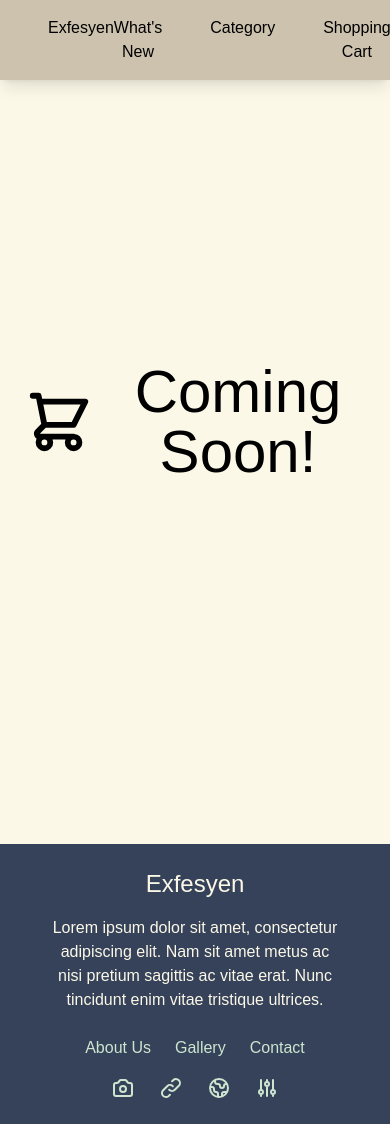
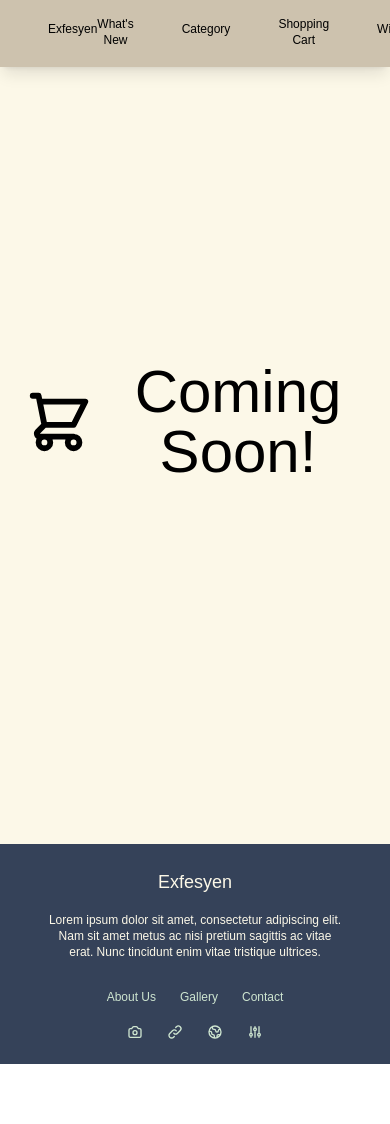
Before and after one commit to eugeniusms/exfesyen, a React (Create React App) app: page / in a window 390 px wide. After the commit the page ends 1064 px from the top, so only its background shows below. Built offline with nearby package versions, Linux system fonts and the light colour scheme.

Commit message:
SEMI-RESPONSIVE 2 - Footer

```diff
--- a/src/components/Button.js
+++ b/src/components/Button.js
@@ -14,7 +14,7 @@ const Button = (props) => {
                 </button>
             }
             { props.preset == "transparent" &&
-                <button className="hover:text-creamy hover:px-4 transition-all ease-out duration-300">
+                <button className="text-xs lg:text-lg hover:text-creamy hover:px-4 transition-all ease-out duration-300">
                     { props.children }
                 </button>
             }
--- a/src/components/Footer/Footer.js
+++ b/src/components/Footer/Footer.js
@@ -5,11 +5,11 @@ import { CameraIcon, LinkIcon, GlobeIcon, AdjustmentsIcon } from "@heroicons/rea
 const Footer = () => {
     return (
         <div className="flex flex-col bg-navy py-6 px-12 gap-6">
-        <div className="flex justify-center">
+        <div className="flex lg:justify-center">
             <div className="flex flex-col gap-4">
                 <div className="flex flex-col text-creamy max-w-2xl gap-4">
-                    <h1 className="text-2xl">Exfesyen</h1>
-                    <p>Lorem ipsum dolor sit amet, consectetur adipiscing elit. Nam sit amet metus ac nisi pretium sagittis ac vitae erat. Nunc tincidunt enim vitae tristique ultrices.</p>
+                    <h1 className="text-lg lg:text-2xl">Exfesyen</h1>
+                    <p className="text-xs lg:text-lg">Lorem ipsum dolor sit amet, consectetur adipiscing elit. Nam sit amet metus ac nisi pretium sagittis ac vitae erat. Nunc tincidunt enim vitae tristique ultrices.</p>
                 </div>
             </div>
         </div>
@@ -20,10 +20,10 @@ const Footer = () => {
                 <Button preset="transparent">Contact</Button>
             </div>
             <div className="flex justify-center text-armyLight gap-6">
-                <CameraIcon className="w-6 h-6"/>
-                <LinkIcon className="w-6 h-6"/>
-                <GlobeIcon className="w-6 h-6"/>
-                <AdjustmentsIcon className="w-6 h-6"/>
+                <CameraIcon className="w-4 lg:w-6"/>
+                <LinkIcon className="w-4 lg:w-6"/>
+                <GlobeIcon className="w-4 lg:w-6"/>
+                <AdjustmentsIcon className="w-4 lg:w-6"/>
             </div>
         </div>
         </div>
```
